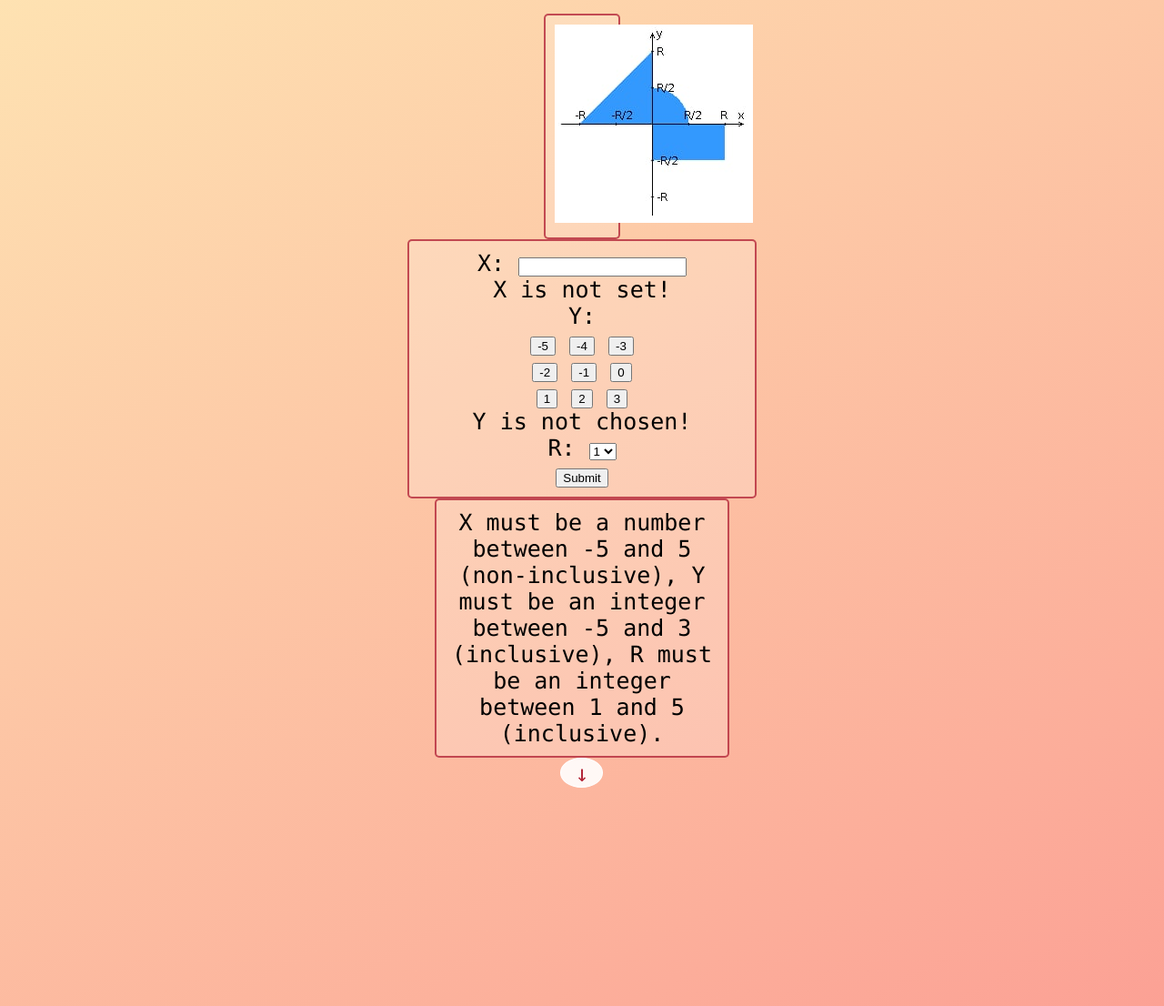
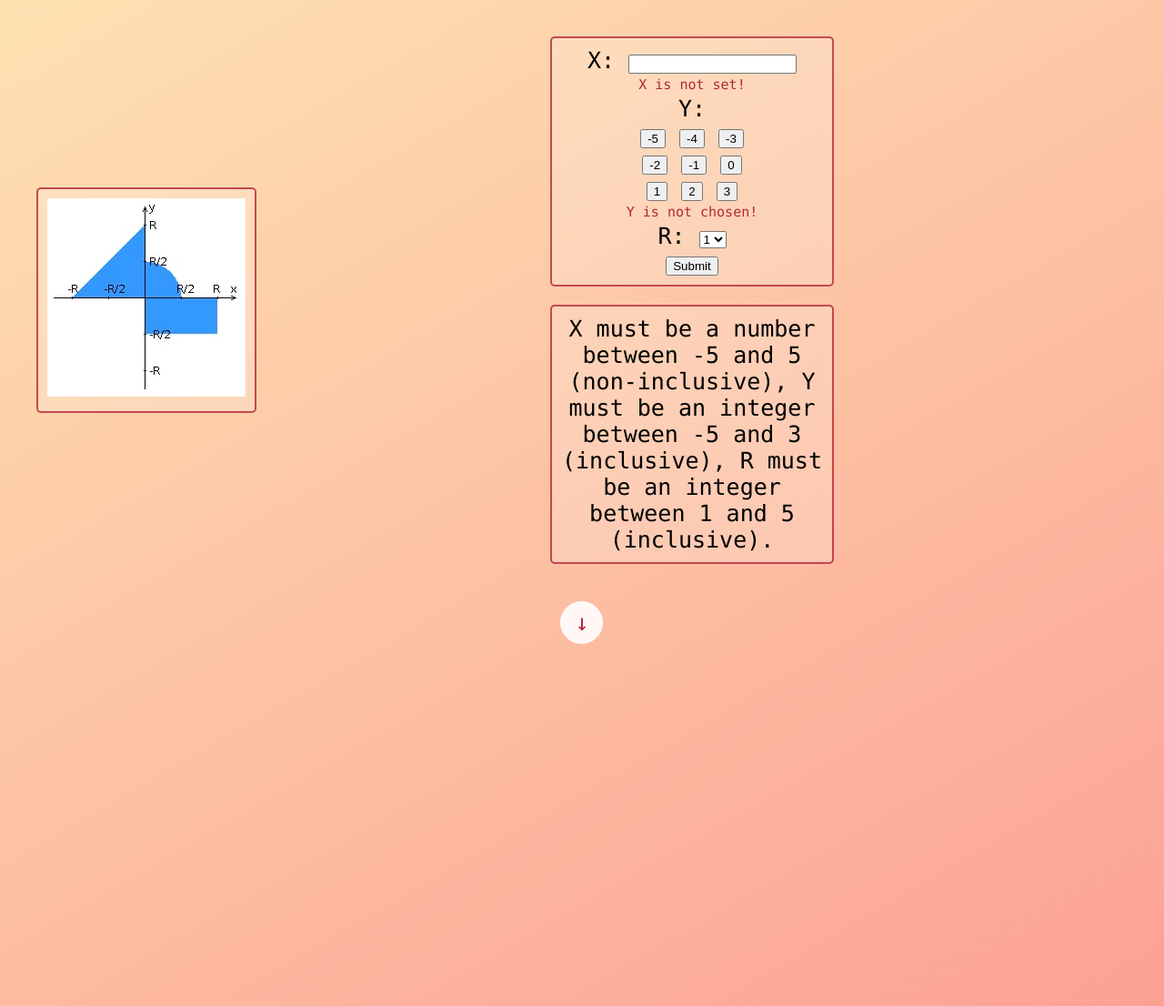
Before and after one commit to algoritmist/web-labs-MoPE, a PHP site: page / in a window 1280 px wide. Shown: the part 85-1191 px from the top of the page at 91% size. Run offline with PHP 8.4, Linux system fonts and the light colour scheme.

Commit message:
(( чуть-чуть вёрстки

```diff
--- a/lab1/style.css
+++ b/lab1/style.css
@@ -70,8 +70,16 @@ header {
 	opacity: 1;
 }
 
+#pg1_main  {
+	display: flex;
+	flex-direction: row;
+	justify-content: space-evenly;
+}
+
 #pg1_main > .column {
-	display: inline-block;
+	display: flex;
+	flex-direction: column;
+	justify-content: stretch;
 }
 
 .pg1_container {
@@ -79,6 +87,8 @@ header {
 	border-radius: 5px;
 	border: 2px solid rgba(179, 38, 56, 0.8);
 	padding: 10px;
+	margin-top: 10px;
+	margin-bottom: 10px;
 }
 
 #header_button {
@@ -91,19 +101,21 @@ header {
 }
 
 #graph {
-	width: 25%;
+	float: right;
 }
 
-#input_block {
+#input_block, #input_info {
 	width: 30%;
-}
-
-#input_info {
-	width: 25%;
 }
 
 .y_button.active {
 	background-color: red;
+}
+
+.warning {
+	color: #b32638;
+	font-size: 15px;
+	margin: 3px 0 3px 0;
 }
 
 #invalid_request_warning {
@@ -117,10 +129,12 @@ header {
 	border-radius: 50%;
 	border: 1px solid white;
 	color: black;
+	display: flex;
+	align-items: center;
+	justify-content: center;
 }
 
 .next_page_link > a {
-	vertical-align: middle;
 	text-decoration: none;
 	color:  #b32638;
 }
--- a/lab1/validate.js
+++ b/lab1/validate.js
@@ -5,10 +5,10 @@ let x, y, r;
 function editXMessage(display, message) {
 	let msg = document.getElementById("x_message");
 	if (display) {
-		msg.style.display = "block";
 		msg.innerHTML = message;
+		msg.style.opacity = "1";
 	} else {
-		msg.style.display = "none";
+		msg.style.opacity = "0";
 	}
 }
 
@@ -38,7 +38,7 @@ function validateX() {
 
 function hideYMessage() {
 	let msg = document.getElementById("y_message");
-	msg.style.display = "none";
+	msg.style.opacity = "0";
 }
 
 function chooseY(elem) {
```
Also changed, not shown: 1 other file.
